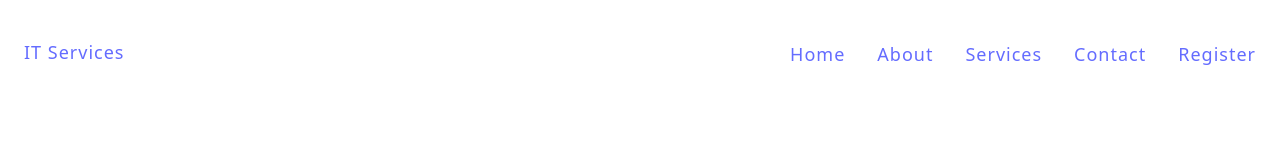
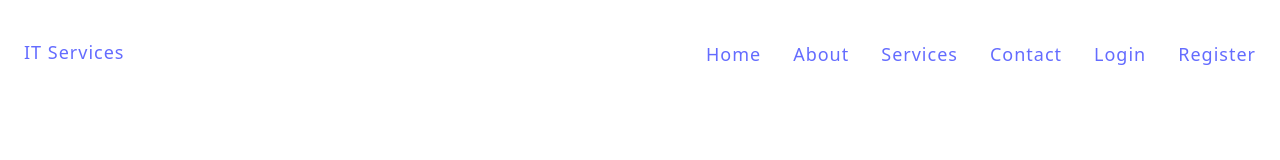
Before and after one commit to abhisheksahu504/MERN2024, a React (Vite) app in the folder client/: page / in a window 1280 px wide. Shown: the top 160 px of the page. Built offline with nearby package versions, Linux system fonts and the light colour scheme.

Commit message:
login added to navbar

```diff
--- a/client/src/components/Navbar.jsx
+++ b/client/src/components/Navbar.jsx
@@ -25,6 +25,9 @@ export const Navbar = () => {
                 <NavLink to="/contact">Contact</NavLink>
               </li>
               <li>
+                <NavLink to="/login">Login</NavLink>
+              </li>
+              <li>
                 <NavLink to="/register">Register</NavLink>
               </li>
             </ul>
```
